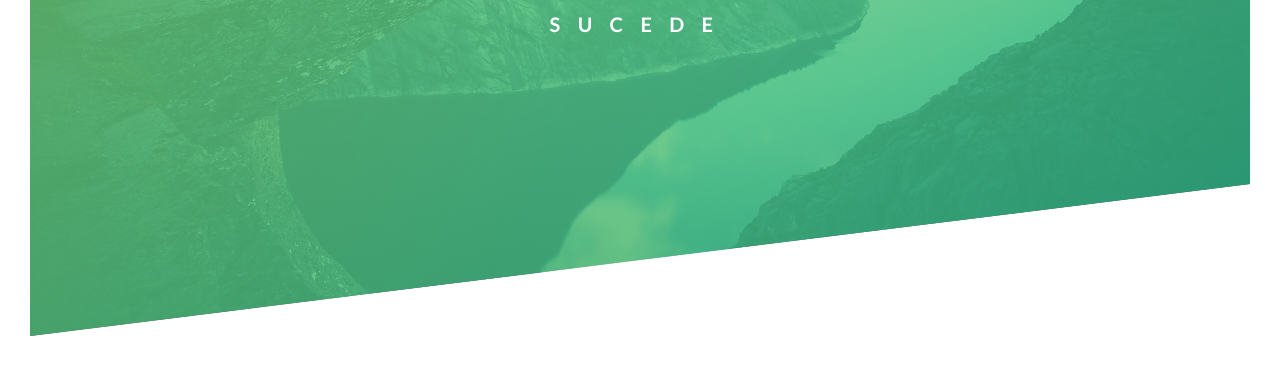
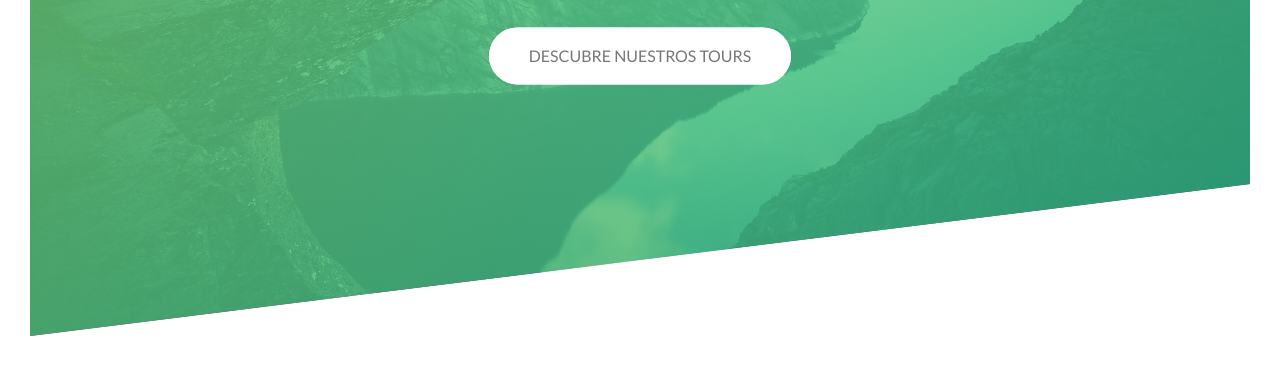
Before and after one commit to alextello/Tours, a plain HTML site: page index.html in a window 1280 px wide. Shown: the part 454-820 px from the top of the page. Drawn offline with Linux system fonts and the light colour scheme.

Commit message:
Animaciones complejas de botón

```diff
--- a/css/style.css
+++ b/css/style.css
@@ -48,6 +48,7 @@
 	left: 50%;
 	transform: translate(-50%, -50%);
 	text-align: center;
+	margin-bottom: 60px;
 }
 
 .heading-primary {
@@ -72,6 +73,7 @@
 	font-weight: 700;
 	letter-spacing: 17.4px;
 	animation: moveInRight 1s ease-out;
+	margin-bottom: 30px;
 }
 
 @keyframes moveInLeft {
@@ -109,3 +111,68 @@
 		transform: translate(0);
 	}
 }
+
+.btn:link,
+.btn:visited {
+	text-transform: uppercase;
+	text-decoration: none;
+	padding: 15px 40px;
+	display: inline-block;
+	border-radius: 100px;
+	transition: all 0.2s;
+	position: relative;
+}
+
+.btn:hover {
+	transform: translateY(-3px);
+	box-shadow: 0 10px 20px rgba(0, 0, 0, 0.2);
+}
+
+.btn:active {
+	transform: translateY(-1px);
+	box-shadow: 0 5px 10px rgba(0, 0, 0, 0.2);
+}
+
+.btn-white {
+	background-color: #fff;
+	color: #777;
+}
+
+.btn::after {
+	content: '';
+	display: inline-block;
+	height: 100%;
+	width: 100%;
+	border-radius: 100px;
+	position: absolute;
+	top: 0;
+	left: 0;
+	z-index: -1;
+	transition: all 0.4s;
+}
+
+.btn-white::after {
+	background-color: #fff;
+}
+
+.btn:hover::after {
+	transform: scaleX(1.5) scaleX(1.2);
+	opacity: 0;
+}
+
+.btn-animated {
+	animation: moveInBottom 0.5s ease-out 0.8s;
+	animation-fill-mode: backwards; /* Esta propiedad remueve los estilos iniciales y los aplica en conjuto con la animación */
+}
+
+@keyframes moveInBottom {
+	0% {
+		opacity: 0;
+		transform: translateY(50px);
+	}
+
+	100% {
+		opacity: 1;
+		transform: translate(0);
+	}
+}
--- a/index.html
+++ b/index.html
@@ -16,6 +16,7 @@
 					<span class="heading-primary-main">Afuera</span>
 					<span class="heading-primary-sub">Es donde la vida sucede</span>
 				</h1>
+				<a href="#" class="btn btn-white btn-animated">Descubre nuestros tours</a>
 			</div>
 		</header>
 	</body>
```
